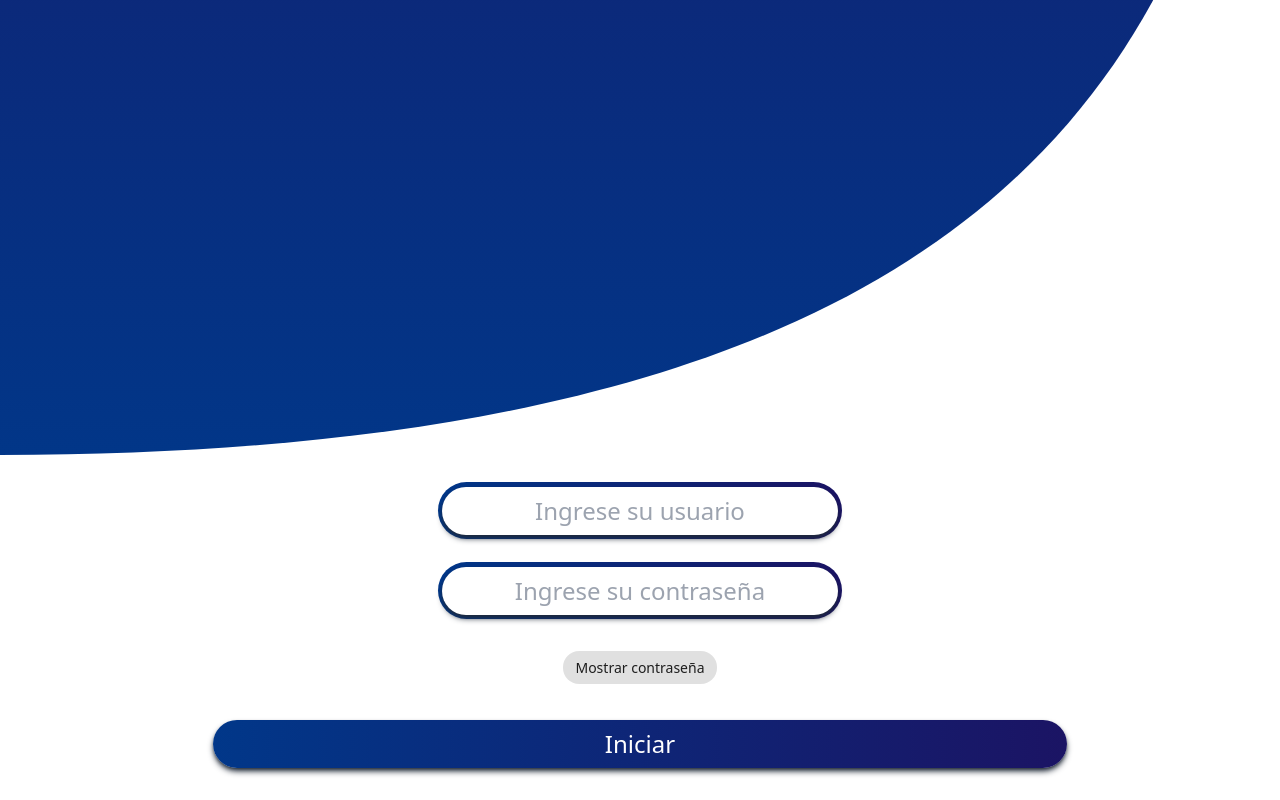
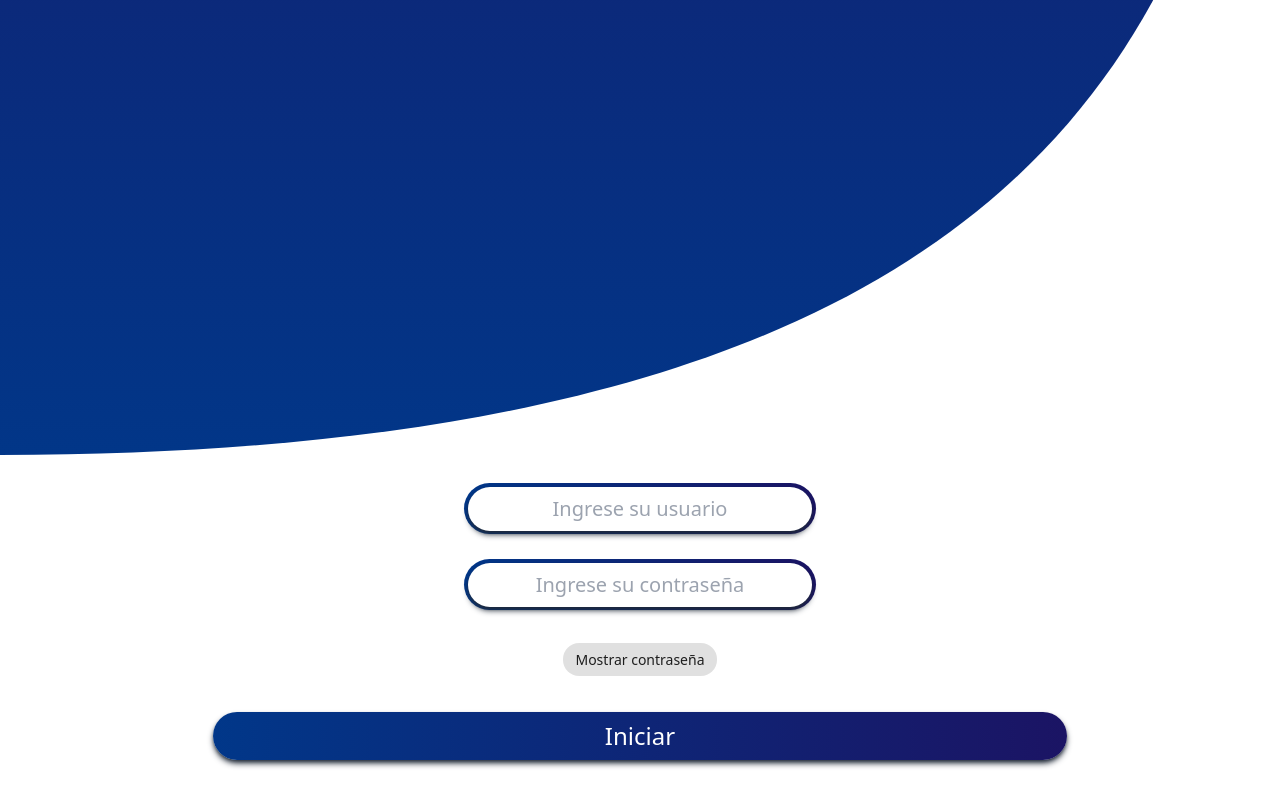
Before and after one commit to erikestr/app-warehouse-query, a React (Vite) app: page / in a window 1280 px wide. Shown: the part 825-1625 px from the top of the page. Built offline with nearby package versions, Linux system fonts and the light colour scheme.

Commit message:
v1.0.0104-a01 | [login] Mod in login. Fixed background and image assets. Fix android studio project.

```diff
--- a/index.html
+++ b/index.html
@@ -23,7 +23,7 @@
     <meta name="apple-mobile-web-app-title" content="Ionic App" />
     <meta name="apple-mobile-web-app-status-bar-style" content="black" />
   </head>
-  <body>
+  <body class="bg-white">
     <div id="root"></div>
     <script type="module" src="/src/main.tsx"></script>
   </body>
--- a/src/assets/tailwind.css
+++ b/src/assets/tailwind.css
@@ -23,7 +23,7 @@
         @apply bg-gradient-to-r from-afblue to-scblue text-white;
     }
     .es-bg-gray-gradient {
-        @apply bg-gradient-to-r from-gray-light to-gray-common text-white;
+        @apply bg-gradient-to-r from-gray-light to-gray-light text-white;
     }
     .es-bg-white {
         @apply bg-white text-black;
@@ -35,11 +35,11 @@
         @apply border-2;
     }
     .es-input-span {
-        @apply es-bg-blue-gradient es-rounded relative p-1 py-3 text-2xl;
+        @apply es-bg-blue-gradient es-rounded relative p-1 py-3 text-xl;
     }
     .es-input {
-        @apply text-center p-2 px-6 text-2xl text-black es-bg-white es-rounded
-        shadow-md shadow-gray-800 hover:es-hover;
+        @apply text-center p-2 px-6 text-xl text-black es-bg-white es-rounded
+        shadow-md shadow-gray-800 hover:es-hover focus-visible:outline-none;
     }
     .es-button {
         @apply w-full text-center p-2 px-6 text-2xl text-white es-bg-blue-gradient
--- a/src/main.tsx
+++ b/src/main.tsx
@@ -6,6 +6,6 @@ const container = document.getElementById('root');
 const root = createRoot(container!);
 root.render(
   <React.StrictMode>
-    <Login/>
+    <Login />
   </React.StrictMode>
 );
--- a/src/pages/login/Login.tsx
+++ b/src/pages/login/Login.tsx
@@ -13,6 +13,10 @@ import {
 
 /* TailwindCss directives */
 import '../../assets/tailwind.css'
+
+/* Resources */
+import Logo from '../../assets/images/jayor_logo.png'
+import Shape from '../../assets/images/shape_background.svg'
 
 setupIonicReact()
 
@@ -34,11 +38,11 @@ export const Login: React.FC = () => {
         <div className='bg-white'>
             <div>
                 <IonImg
-                    src='src/assets/images/shape_background.svg'
+                    src={Shape}
                     alt='Laboratorios Jayor México'>
                 </IonImg>
                 <IonImg className='absolute top-0 mt-12'
-                    src='src/assets/images/jayor_logo.png'
+                    src={Logo}
                     alt='Laboratorios Jayor México'>
                 </IonImg>
             </div>
@@ -66,8 +70,8 @@ export const Login: React.FC = () => {
 
                 <div className='my-4 w-2/3 '>
                     <button className='es-button'
-                    onClick={login}
-                    disabled={loginIsDisabled}>
+                        onClick={login}
+                        disabled={loginIsDisabled}>
                         Iniciar
                     </button>
                 </div>
```
Also changed, not shown: 2 other files (tests, documents, lock files or other folders).
